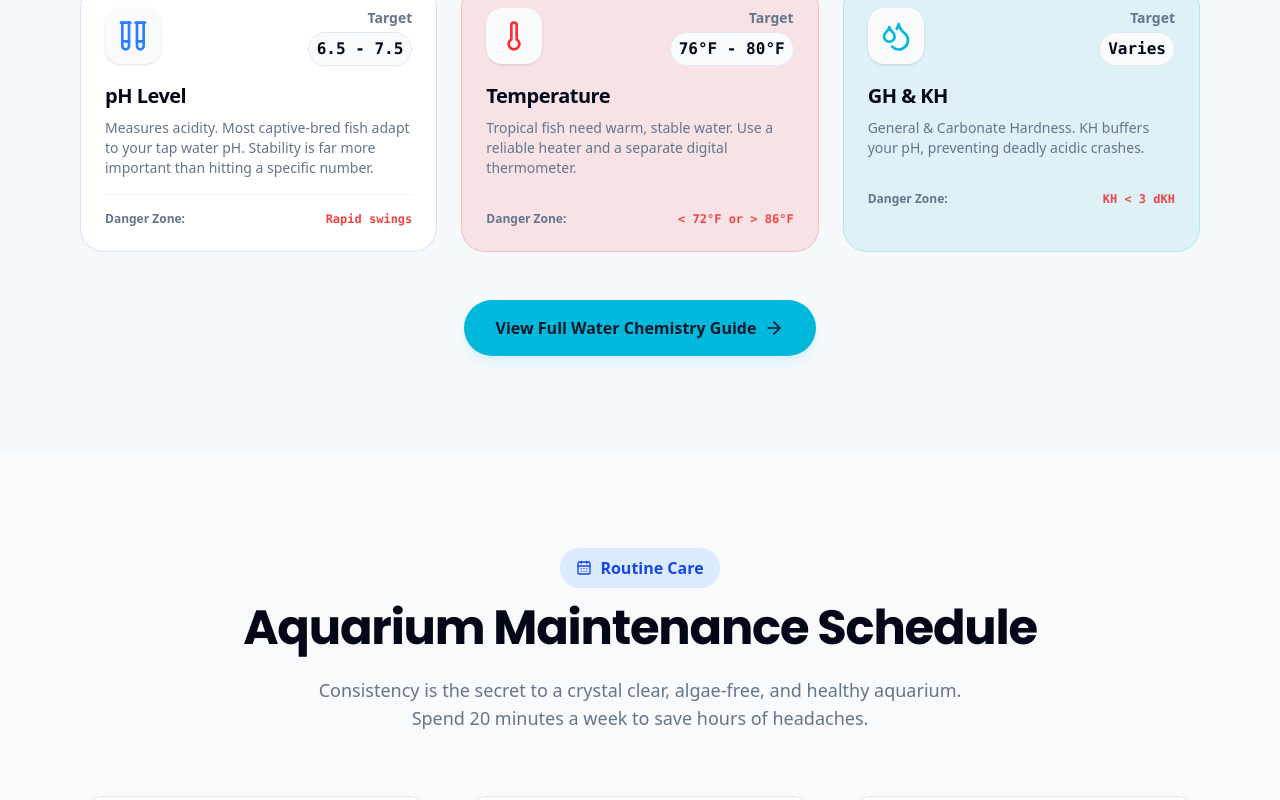
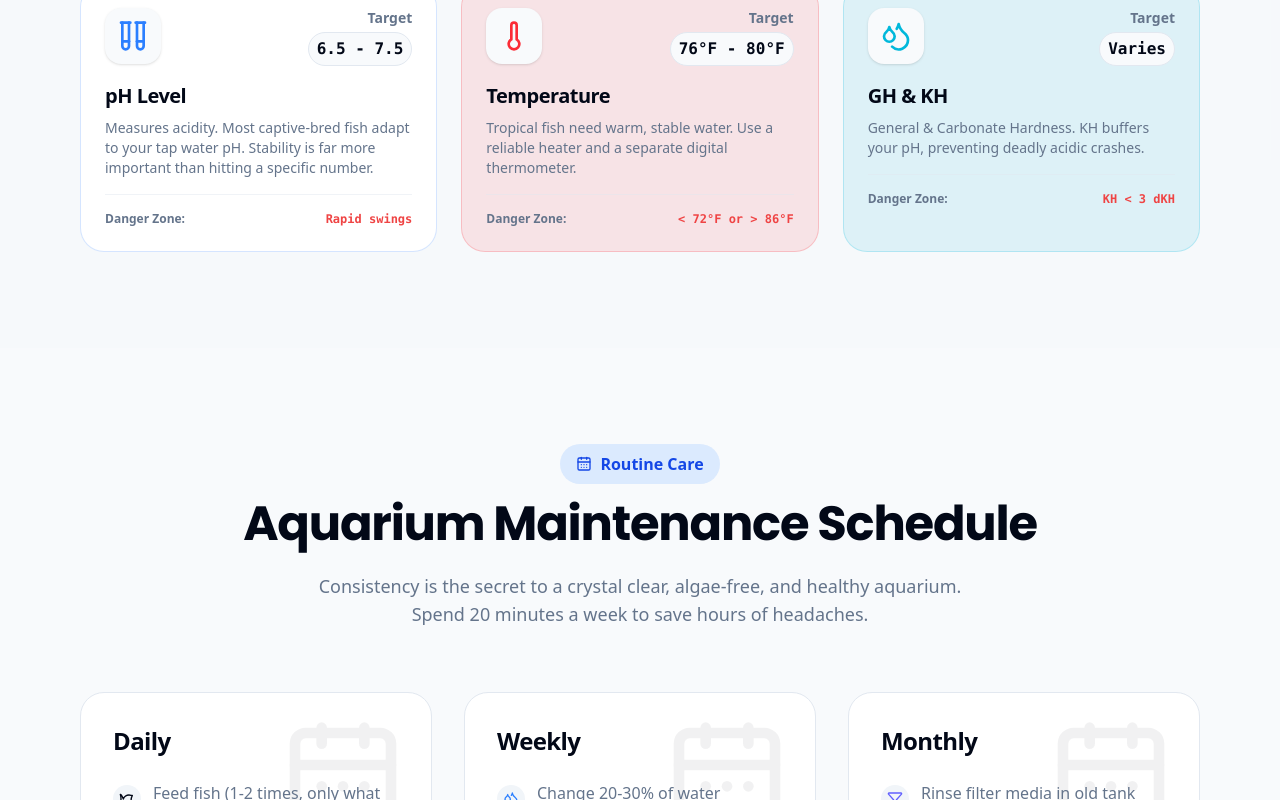
Before and after one commit to roshan773/AquaVersa, a Next.js app: page /water-params in a window 1280 px wide. Shown: the part 1111-1911 px from the top of the page. Built offline with nearby package versions, Linux system fonts and the light colour scheme.

Commit message:
feat: hide CTA button on water parameters page

```diff
--- a/app/water-params/page.tsx
+++ b/app/water-params/page.tsx
@@ -19,7 +19,7 @@ export default function WaterChemistryPage() {
         </div>
       </section>
 
-      <WaterParams />
+      <WaterParams showCTA={false} />
       <MaintenanceSection />
     </div>
   );
--- a/components/home/WaterParams.tsx
+++ b/components/home/WaterParams.tsx
@@ -1,7 +1,11 @@
 import { TestTubes, Droplets, Thermometer, FlaskConical, ArrowRight } from 'lucide-react';
 import Link from 'next/link';
 
-export default function WaterParams() {
+interface WaterParamsProps {
+  showCTA?: boolean;
+}
+
+export default function WaterParams({ showCTA = true }: WaterParamsProps) {
   const params = [
     {
       id: 'ammonia',
@@ -98,11 +102,13 @@ export default function WaterParams() {
           ))}
         </div>
 
-        <div className="mt-12 text-center">
-          <Link href="/water-params" className="inline-flex items-center gap-2 px-8 py-4 bg-cyan-500 hover:bg-cyan-400 text-slate-900 font-bold rounded-full transition-colors shadow-lg shadow-cyan-500/10">
-            View Full Water Chemistry Guide <ArrowRight className="w-5 h-5" />
-          </Link>
-        </div>
+        {showCTA && (
+          <div className="mt-12 text-center">
+            <Link href="/water-params" className="inline-flex items-center gap-2 px-8 py-4 bg-cyan-500 hover:bg-cyan-400 text-slate-900 font-bold rounded-full transition-colors shadow-lg shadow-cyan-500/10">
+              View Full Water Chemistry Guide <ArrowRight className="w-5 h-5" />
+            </Link>
+          </div>
+        )}
       </div>
     </section>
   );
```
